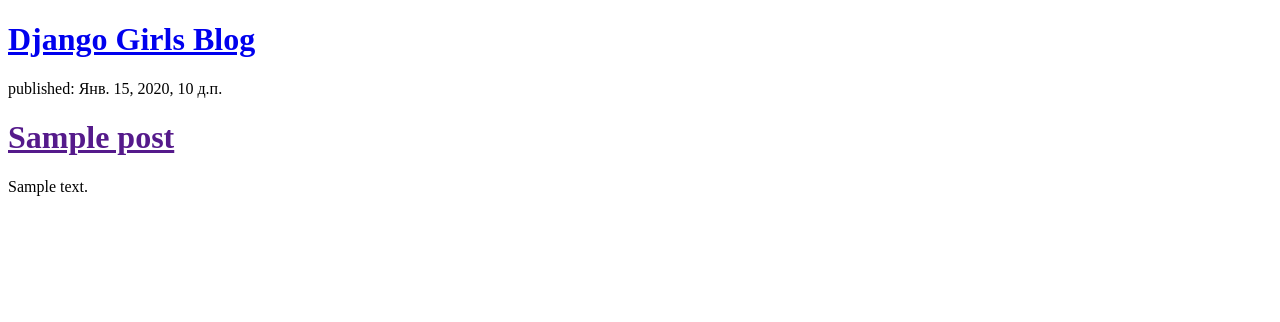
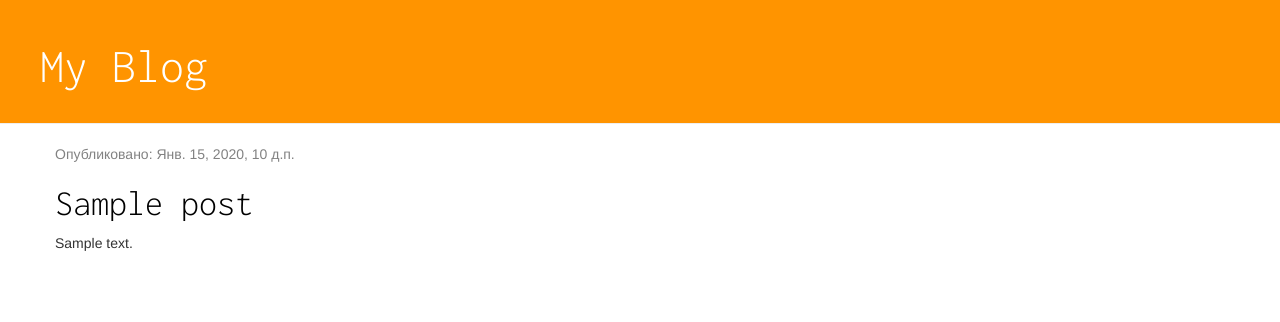
Before and after one commit to SemenPlsDev/my-first-blog, a Django app: template blog/templates/blog/post_list.html in a window 1280 px wide. Shown: the top 322 px of the page. Run offline with Django 3.2, Linux system fonts and the light colour scheme; the template is opened without the code that fills it: most values are stand-ins (such as "Sample title", 1, 10 or a date in 2020); some libraries are stand-ins or nearby versions.

Commit message:
Use the more CSS styles and close up to blog style

```diff
--- /dev/null
+++ b/blog/static/css/blog.css
@@ -0,0 +1,46 @@
+.page-header {
+    background-color: #ff9400;
+    margin-top: 0;
+    padding: 20px 20px 20px 40px;
+}
+
+.page-header h1, .page-header h1 a, .page-header h1 a:visited, .page-header h1 a:active {
+    color: #ffffff;
+    font-size: 36pt;
+    text-decoration: none;
+}
+
+.content {
+    margin-left: 40px;
+}
+
+h1, h2, h3, h4 {
+    font-family: 'Inconsolata', monospace;
+}
+
+.date {
+    color: #828282;
+}
+
+.save {
+    float: right;
+}
+
+.post-form textarea, .post-form input {
+    width: 100%;
+}
+
+.top-menu, .top-menu:hover, .top-menu:visited {
+    color: #ffffff;
+    float: right;
+    font-size: 26pt;
+    margin-right: 20px;
+}
+
+.post {
+    margin-bottom: 70px;
+}
+
+.post h1 a, .post h1 a:visited {
+    color: #000000;
+}
--- a/blog/templates/blog/post_list.html
+++ b/blog/templates/blog/post_list.html
@@ -1,24 +1,35 @@
+{%  load static %}
 <!DOCTYPE html>
 <html lang="en">
 <head>
     <meta charset="UTF-8">
     <title>My blog</title>
+    <link rel="stylesheet" href="//maxcdn.bootstrapcdn.com/bootstrap/3.2.0/css/bootstrap.min.css">
+    <link rel="stylesheet" href="//maxcdn.bootstrapcdn.com/bootstrap/3.2.0/css/bootstrap-theme.min.css">
+    <link rel="preconnect" href="https://fonts.googleapis.com">
+    <link rel="preconnect" href="https://fonts.gstatic.com" crossorigin>
+    <link href="https://fonts.googleapis.com/css2?family=Inconsolata:wght@300&display=swap" rel="stylesheet">
+    <link rel="stylesheet" href="{% static 'css/blog.css' %}">
 </head>
 <body>
-    <div>
-        <h1><a href="/">Django Girls Blog</a></h1>
+    <div class="page-header">
+        <h1><a href="/">My Blog</a></h1>
     </div>
-
-
-        {% for post in posts %}
-            <div>
-                <p>published: {{ post.published_date }}</p>
-                <h1><a href="">{{ post.title }}</a></h1>
-                <p>{{ post.text|linebreaksbr }}</p>
+    <div class="content container">
+        <div class="row">
+            <div class="col-md-8">
+                {% for post in posts %}
+                    <div class="post">
+                        <div class="date">
+                            <p>Опубликовано: {{ post.published_date }}</p>
+                        </div>
+                        <h1><a href="">{{ post.title }}</a></h1>
+                        <p>{{ post.text|linebreaksbr }}</p>
+                    </div>
+                {% endfor %}
             </div>
-        {% endfor %}
-
-
+        </div>
+    </div>
 
 </body>
 </html>
```
Also changed, not shown: blog/static/css/example.html (added, +60 -0 lines).
